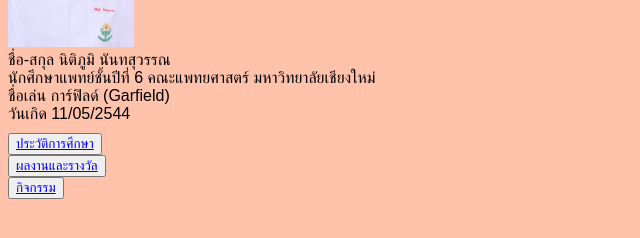
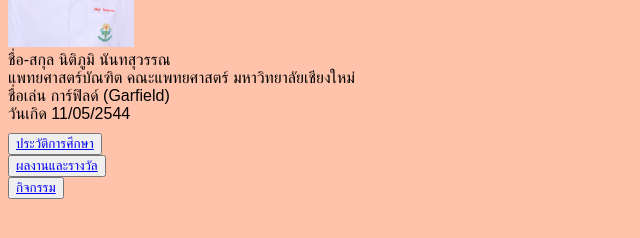
Before and after one commit to Starnew005/portfolio, a plain HTML site: page index.html in a window 1280 px wide. Shown: the part 158-396 px from the top of the page, 0-640 px from the left. Drawn offline with Linux system fonts and the light colour scheme.

Commit message:
Update index.html
-genintroduction

```diff
--- a/index.html
+++ b/index.html
@@ -27,7 +27,7 @@
         <div class="personalhistory">ข้อมูลส่วนตัว</div>
         <img src="image\self_image_blueBG.jpg" width="10%" height="10%">
         <div>ชื่อ-สกุล นิติภูมิ นันทสุวรรณ</div>
-        <div>นักศึกษาแพทย์ชั้นปีที่ 6 คณะแพทยศาสตร์ มหาวิทยาลัยเชียงใหม่</div>
+        <div>แพทยศาสตร์บัณฑิต คณะแพทยศาสตร์ มหาวิทยาลัยเชียงใหม่</div>
         <div>ชื่อเล่น การ์ฟิลด์ (Garfield)</div>
         <div>วันเกิด 11/05/2544</div>
     </div>
```
